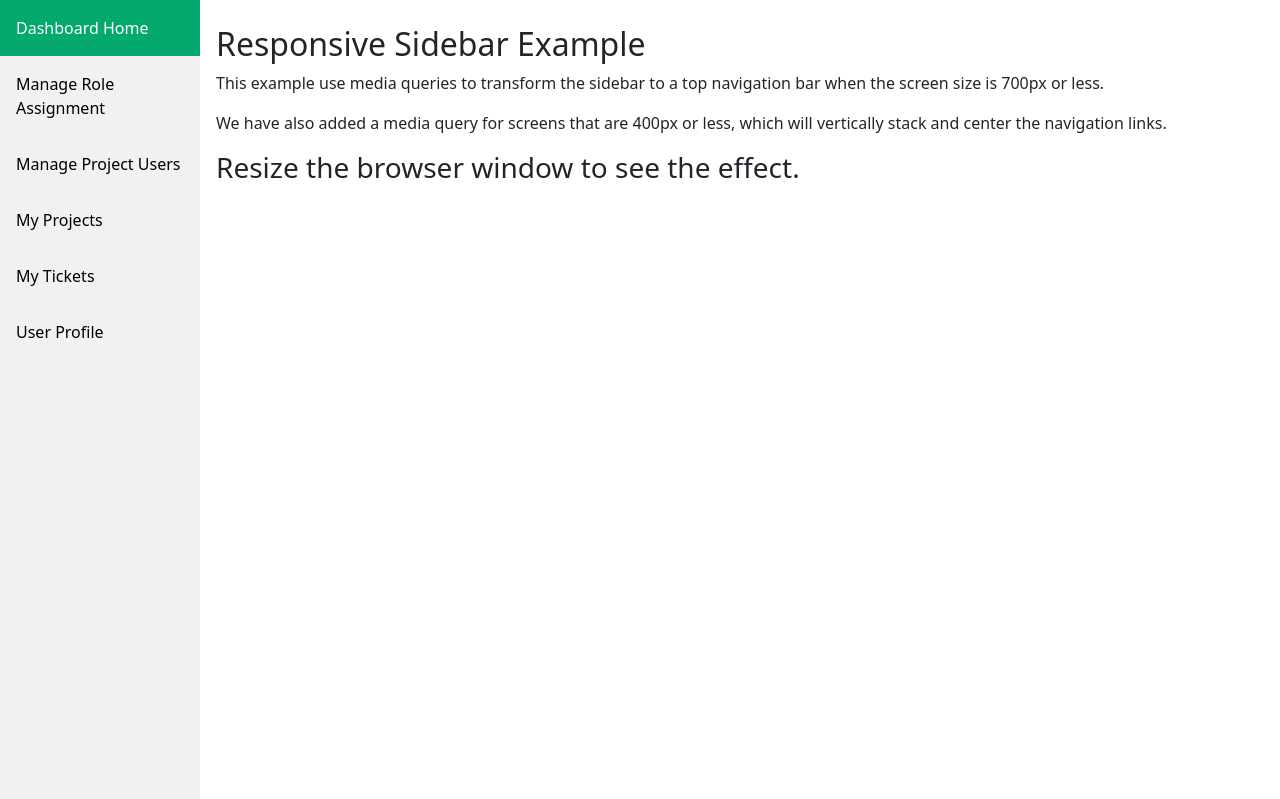
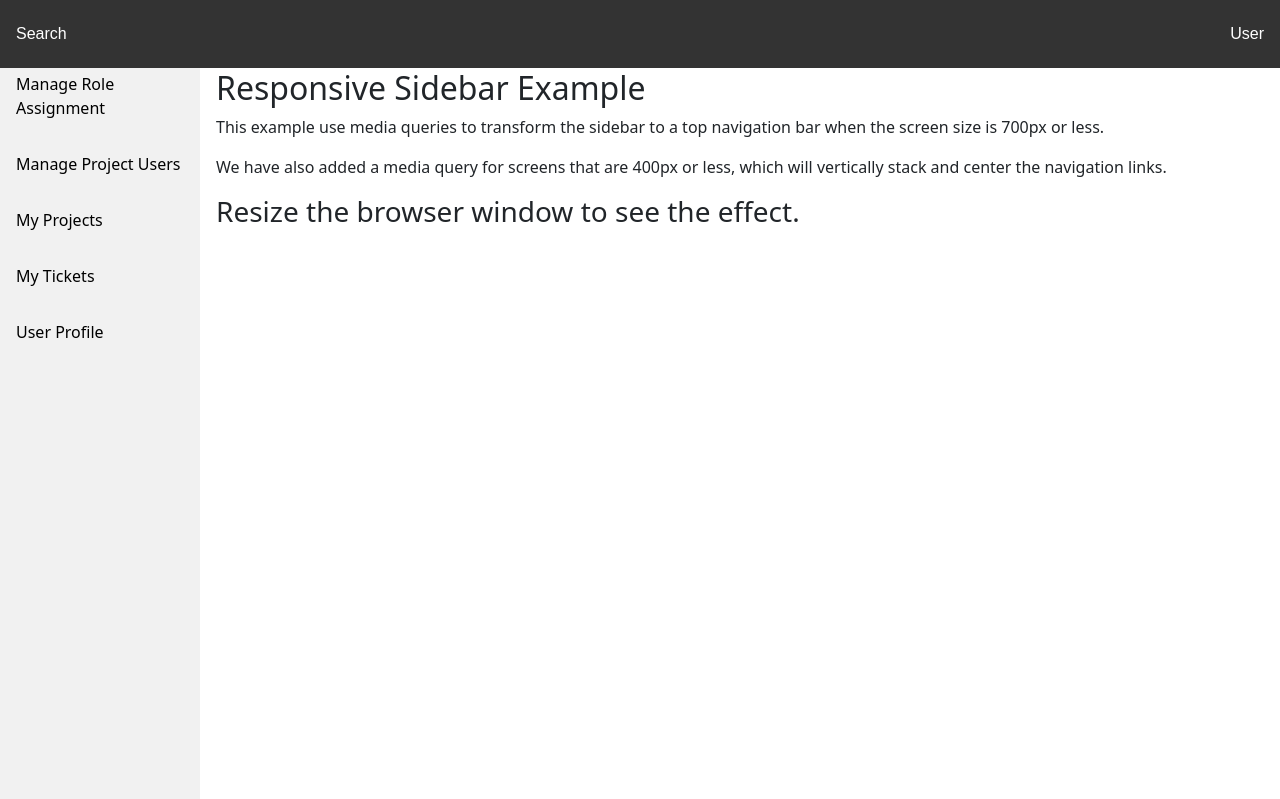
Before and after one commit to ccatherinee/bugtracker, a Django app: page / in a window 1280 px wide. Shown: the top 799 px of the page. Run offline with Django 4.2, Linux system fonts and the light colour scheme; the visitor is signed in with stand-in values (Sample User, id 1); some libraries are stand-ins or nearby versions.

Commit message:
navbar testing

```diff
--- a/core/templates/core/base.html
+++ b/core/templates/core/base.html
@@ -25,12 +25,11 @@
         </div>
 
 
-        <div class="topnav">
-            <div class="topnav-right">
-              <a href="#">Search</a>
-              <a href="#">User</a>
+        <div class="navbar">
+            <a href="#">Search</a>
+            <a href="#">User</a>
             </div>
-          </div>
+        </div>
 
         <div class="content">
           <h2>Responsive Sidebar Example</h2>
--- a/static/style.css
+++ b/static/style.css
@@ -79,6 +79,15 @@
   text-decoration: none;
 }
 
+.navbar a {
+  float: right;
+  font-size: 16px;
+  color: white;
+  text-align: center;
+  padding: 14px 16px;
+  text-decoration: none;
+}
+
 /* The dropdown container */
 .dropdown {
   float: right;
```
Also changed, not shown: core/static/style.css (+8 -0 lines).
